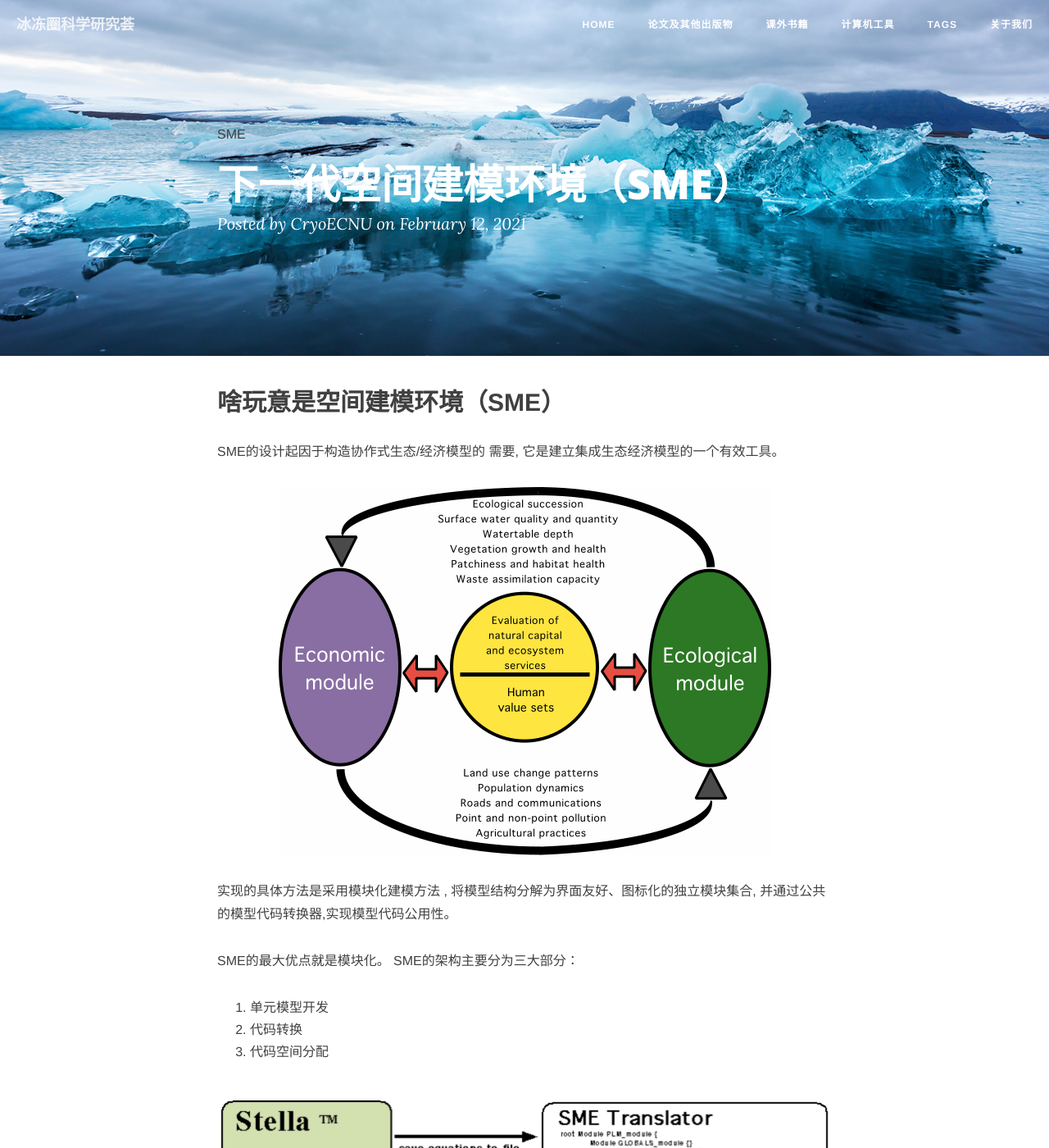
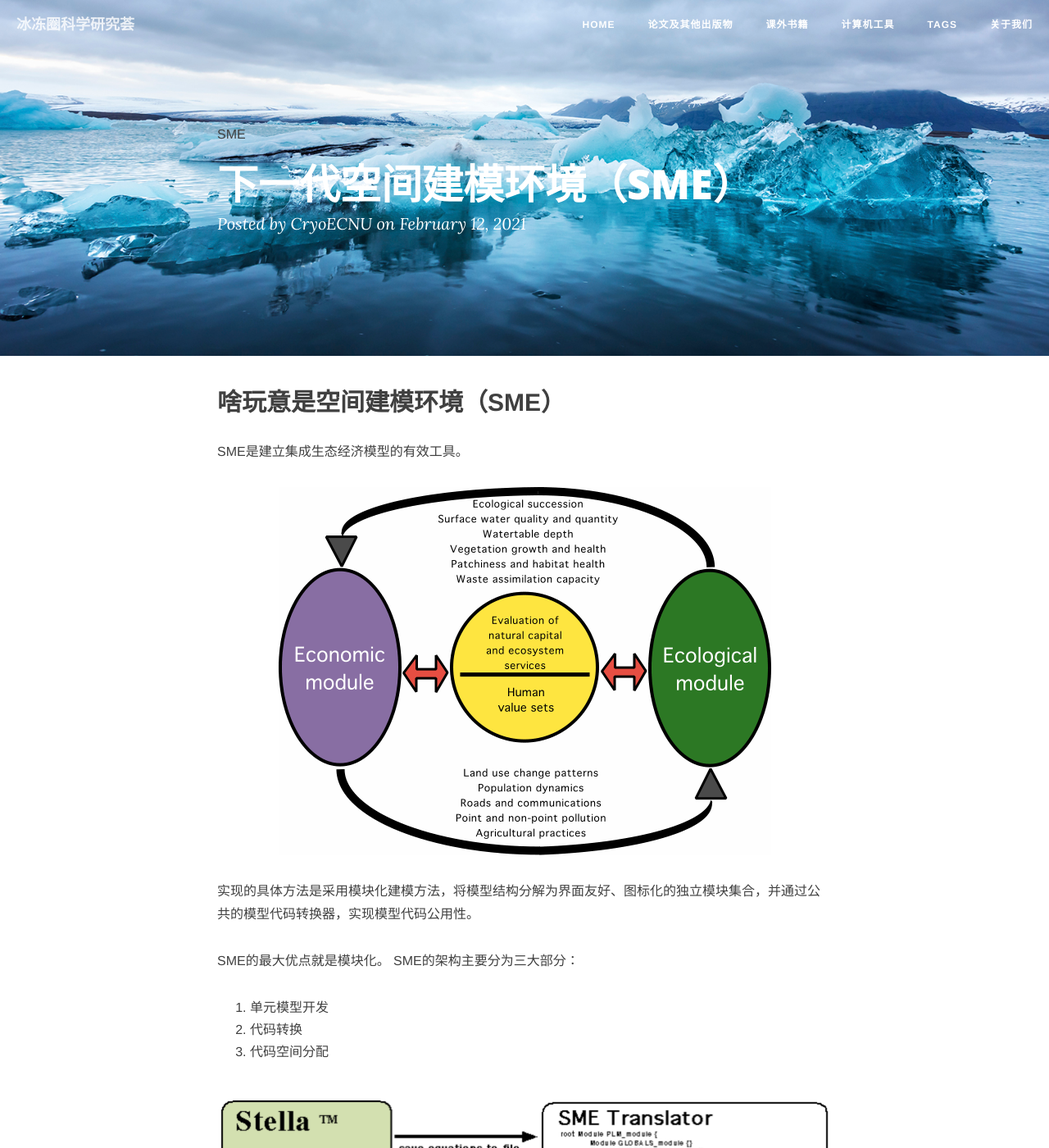
Before and after one commit to CryoECNU/cryoecnu.github.io, a Jekyll site: the page built from _posts/2021-02-12-SME_Next_Generation.md, in a window 1280 px wide and 1400 px high. Shown: the whole window at 82% size. Built offline with Jekyll 4.4.1, drawn with Linux system fonts in a browser that asks for light colours; nearby versions of some CDN libraries; comment, search, counter and statistics services are not loaded.

Commit message:
Update 2021-02-12-SME_Next_Generation.md

```diff
--- a/_posts/2021-02-12-SME_Next_Generation.md
+++ b/_posts/2021-02-12-SME_Next_Generation.md
@@ -10,14 +10,13 @@ header-img: img/top.png    #这篇文章标题背景图片
 
 ## 啥玩意是空间建模环境（SME）
 
-SME的设计起因于构造协作式生态/经济模型的
-需要, 它是建立集成生态经济模型的一个有效工具。
+SME是建立集成生态经济模型的有效工具。
 
 <center>
 <p><img src="/img/Eco-Eco.gif" align="center"></p>
 </center>
 
-实现的具体方法是采用模块化建模方法 , 将模型结构分解为界面友好、图标化的独立模块集合, 并通过公共的模型代码转换器,实现模型代码公用性。
+实现的具体方法是采用模块化建模方法，将模型结构分解为界面友好、图标化的独立模块集合，并通过公共的模型代码转换器，实现模型代码公用性。
 
 SME的最大优点就是模块化。
 SME的架构主要分为三大部分：
```
